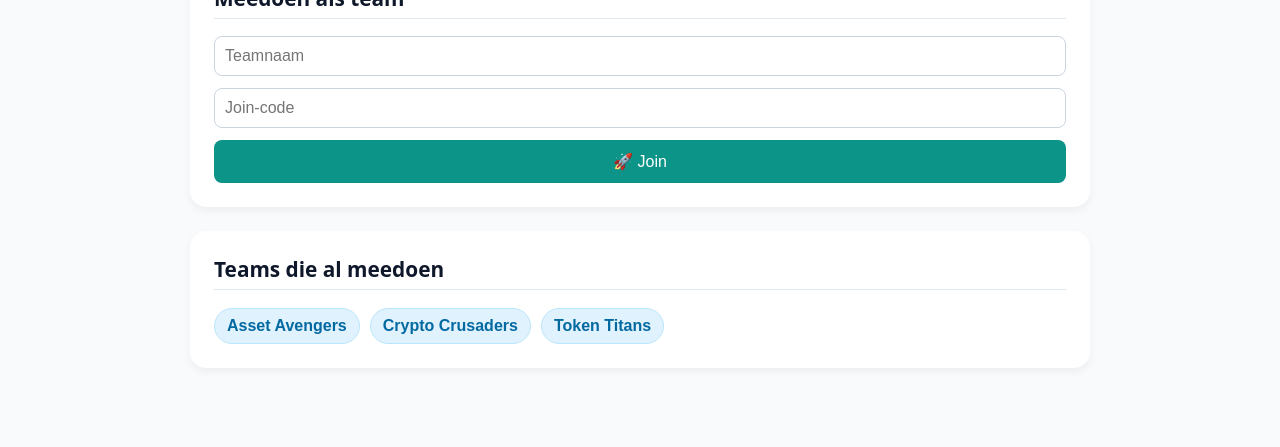
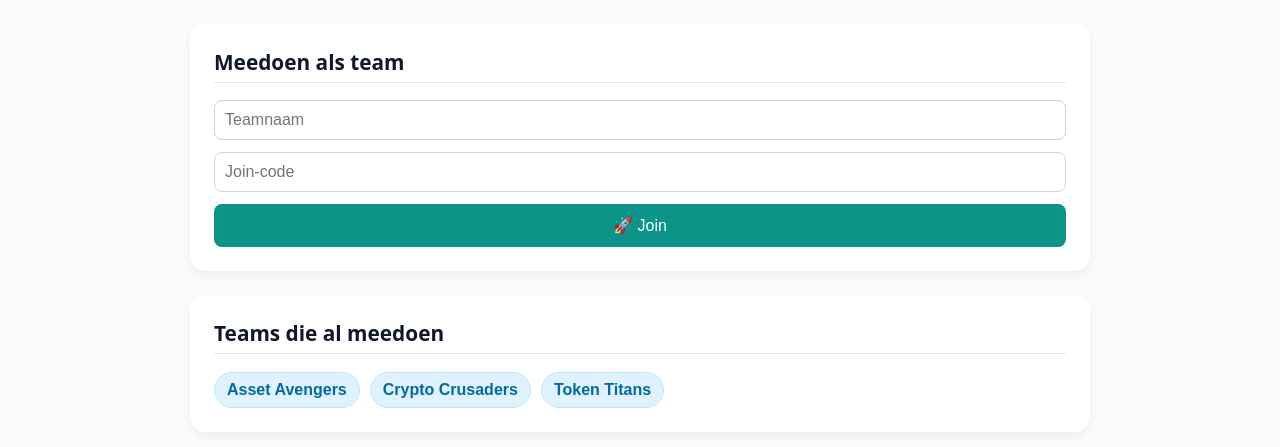
Before and after one commit to correhen/capture, a Flask app: page / in a window 1280 px wide. Shown: the part 231-678 px from the top of the page. Run offline with Flask 3, Linux system fonts and the light colour scheme; data comes from the database, SQL or seed files in the repository; parts of the project's set-up code (start-up, migrations or seed data) failed here and were passed over.

Commit message:
Update home.html

```diff
--- a/app/templates/home.html
+++ b/app/templates/home.html
@@ -19,7 +19,7 @@
     header>*{ position:relative; z-index:1; }
     h1 { font-size: 2.2rem; margin-bottom: .2em; }
     header p { font-size: 1.1rem; opacity: .95; }
-    main { max-width: 900px; margin: -40px auto 60px; padding: 0 20px; }
+    main { max-width: 900px; margin: 24px auto 60px; padding: 0 20px; }
     .card { background: white; padding: 24px; border-radius: 16px; box-shadow:0 4px 8px rgba(0,0,0,0.05); margin-bottom: 24px; }
     h2 { margin-top: 0; font-size: 1.3rem; border-bottom: 1px solid #e2e8f0; padding-bottom: .3em; }
     form { display: grid; gap: 12px; margin-top: 12px; }
```
